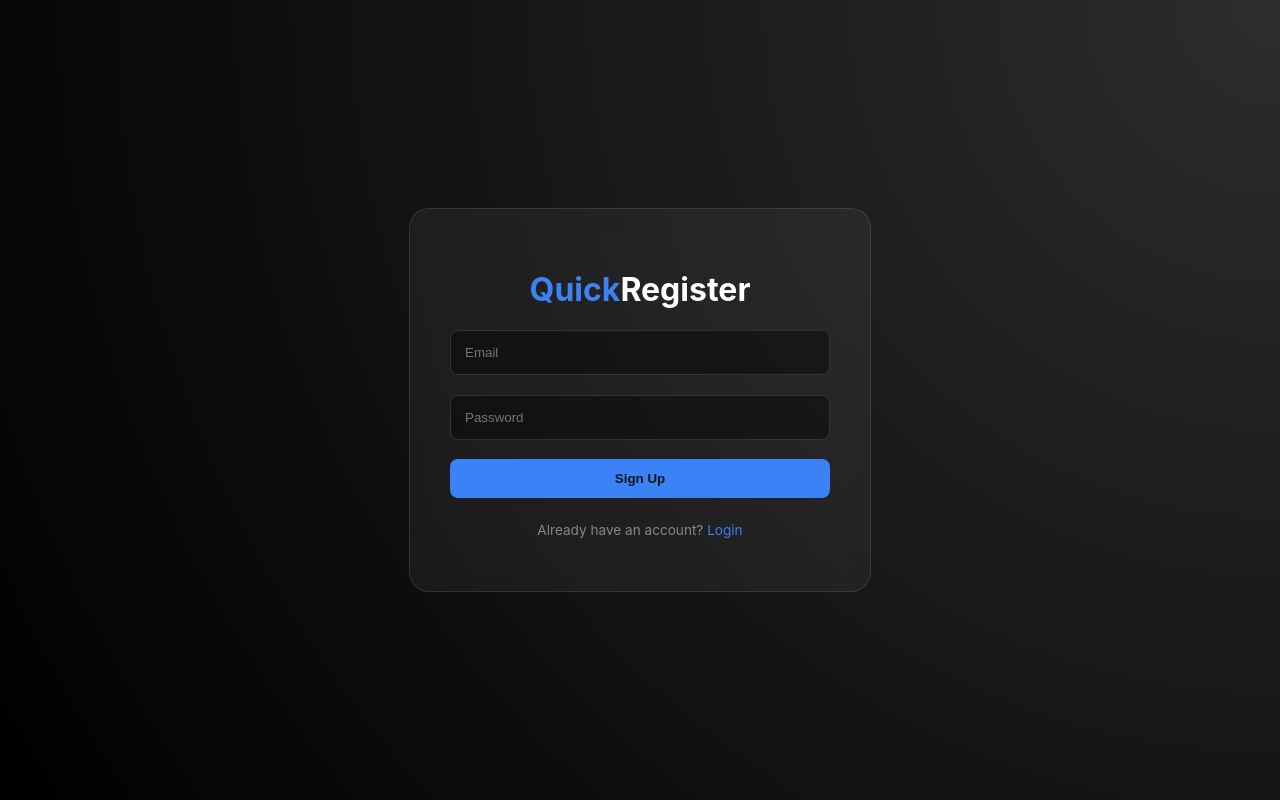
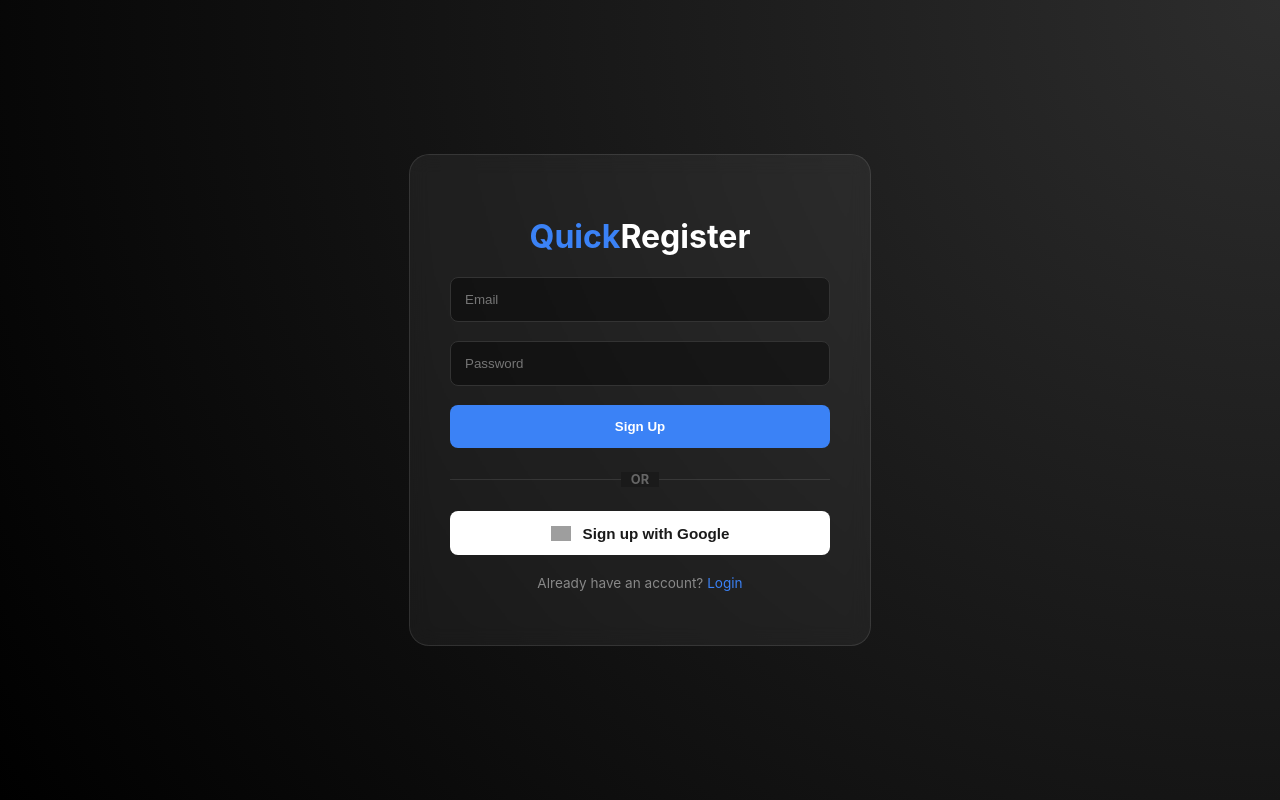
Before and after one commit to JamesSteff/QuickContacts, a React (Create React App) app in the folder web/: page /register in a window 1280 px wide. Built offline with nearby package versions, Linux system fonts and the light colour scheme; grey boxes are pictures that could not be loaded.

Commit message:
Add google sign-up option to Register component

```diff
--- a/web/src/pages/Register.js
+++ b/web/src/pages/Register.js
@@ -2,6 +2,8 @@ import React, { useState } from 'react';
 import { useNavigate, Link } from 'react-router-dom';
 import { supabase } from '../utils/supabaseClient';
 import '../App.css';
+/* Ensure your Login.css is imported or these classes are in App.css for the button to style correctly */
+import './Login.css';
 
 const Register = () => {
   const [email, setEmail] = useState('');
@@ -9,6 +11,24 @@ const Register = () => {
   const [loading, setLoading] = useState(false);
   const navigate = useNavigate();
 
+  // NEW: Handle Google OAuth Sign-Up/Login
+  const handleGoogleLogin = async () => {
+    setLoading(true);
+    const { error } = await supabase.auth.signInWithOAuth({
+      provider: 'google',
+      options: {
+        // Redirects to dashboard after successful Google authentication
+        redirectTo: window.location.origin + '/dashboard'
+      }
+    });
+
+    if (error) {
+      alert(error.message);
+      setLoading(false);
+    }
+  };
+
+  // ORIGINAL: Handle Manual Email/Password Registration
   const handleRegister = async (e) => {
     e.preventDefault();
     setLoading(true);
@@ -54,14 +74,28 @@ const Register = () => {
           <button
             className="btn-primary"
             disabled={loading}
-            style={{ backgroundColor: '#3b82f6', border: 'none' }}
+            style={{ backgroundColor: '#3b82f6', border: 'none', width: '100%', padding: '14px', borderRadius: '8px', color: 'white', fontWeight: 'bold', cursor: 'pointer' }}
           >
             {loading ? 'Creating Account...' : 'Sign Up'}
           </button>
         </form>
 
+        {/* NEW: Divider and Google Sign-Up Button */}
+        <div className="divider"><span>OR</span></div>
+
+        <button
+          onClick={handleGoogleLogin}
+          className="google-btn"
+          type="button"
+          disabled={loading}
+          style={{ marginTop: '0' }} /* Adjusting margin for the register card layout */
+        >
+          <img src="https://www.gstatic.com/firebasejs/ui/2.0.0/images/auth/google.svg" alt="google icon" />
+          Sign up with Google
+        </button>
+
         {/* Navigation link back to Login */}
-        <p className="link-text">
+        <p className="link-text" style={{ marginTop: '20px' }}>
           Already have an account? <Link to="/login" style={{ color: '#3b82f6' }}>Login</Link>
         </p>
       </div>
```
